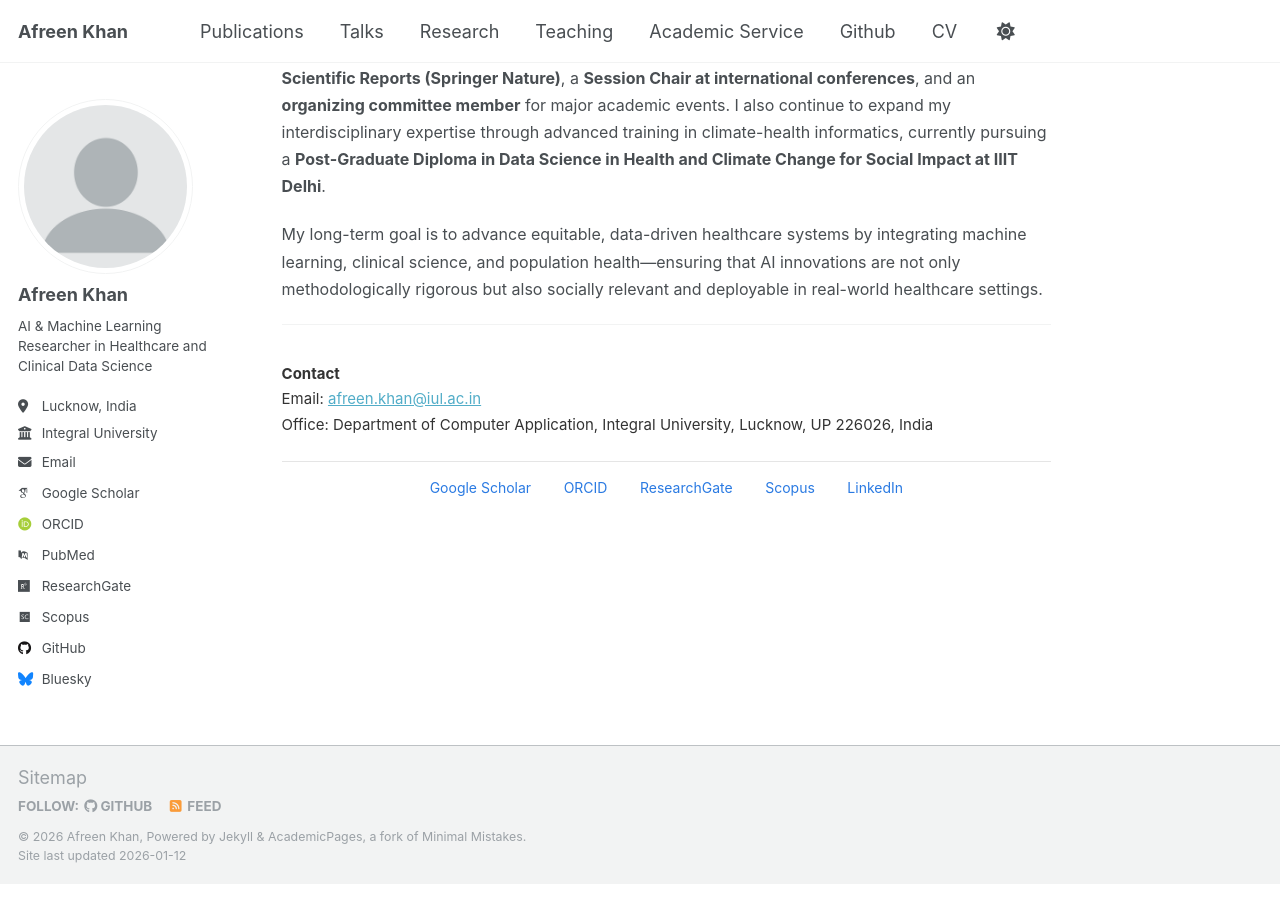
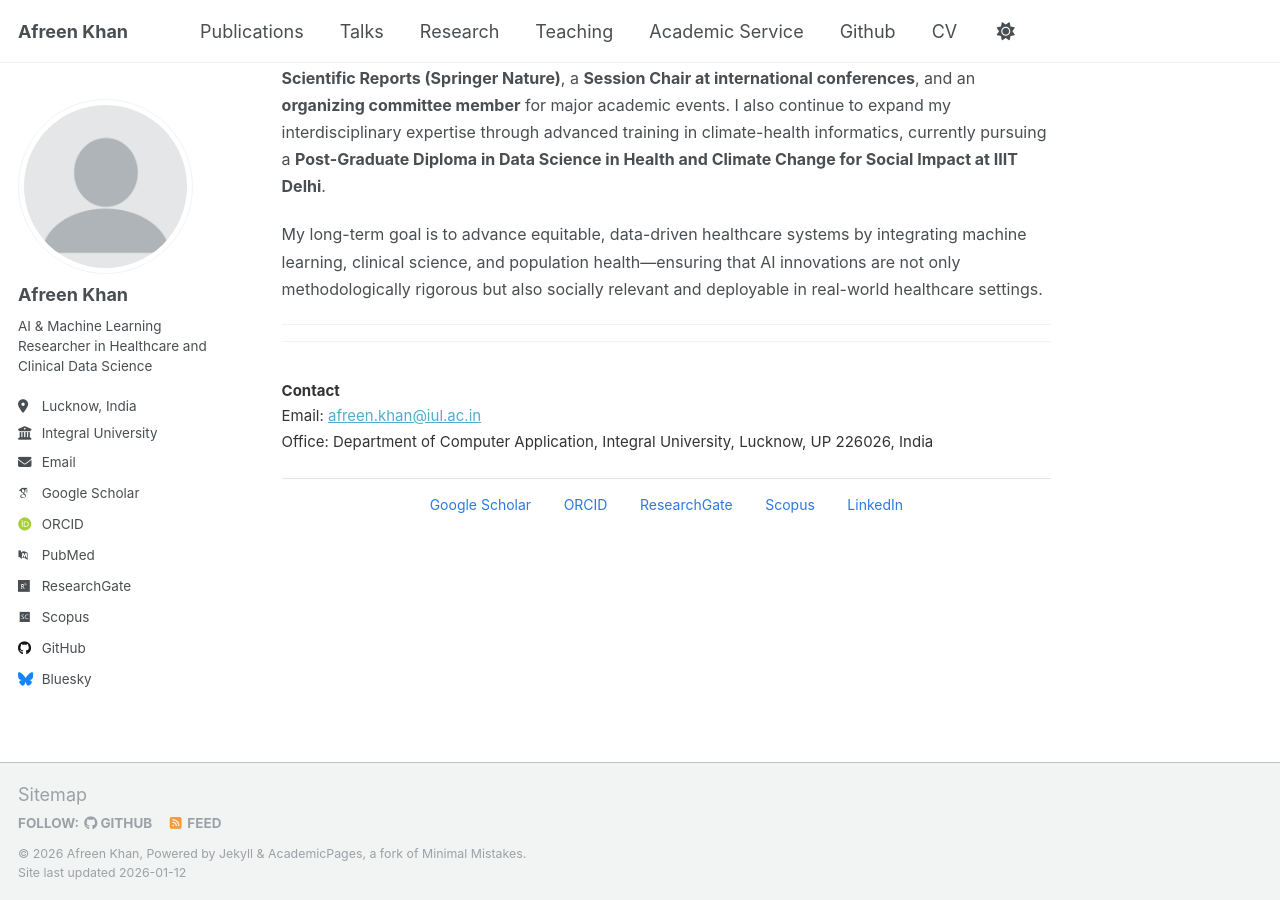
Before and after one commit to afreen-kh/afreen-kh.github.io, a Jekyll site: the page built from _pages/about.md, in a window 1280 px wide and 900 px high, scrolled down 1180 px. Built offline with Jekyll 4.4.1, drawn with Linux system fonts in a browser that asks for light colours; some web fonts are replaced; a script that is not in the unit is left out; part of the change alters nothing that is shown.

Commit message:
Update about.md

```diff
--- a/_pages/about.md
+++ b/_pages/about.md
@@ -26,10 +26,16 @@ My long-term goal is to advance equitable, data-driven healthcare systems by int
 
 ---
 
+<hr class="about-divider">
+
 <div class="about-contact">
-<strong>Contact</strong><br>
-Email: <a href="mailto:afreen.khan@iul.ac.in">afreen.khan@iul.ac.in</a><br>
-Office: Department of Computer Application, Integral University, Lucknow, UP 226026, India
+  <strong>Contact</strong>
+  <p>
+    <span>Email:</span>
+    <a href="mailto:afreen.khan@iul.ac.in">afreen.khan@iul.ac.in</a><br>
+    <span>Office:</span>
+    Department of Computer Application, Integral University, Lucknow, UP 226026, India
+  </p>
 </div>
 
 <div class="academic-footer">
```
